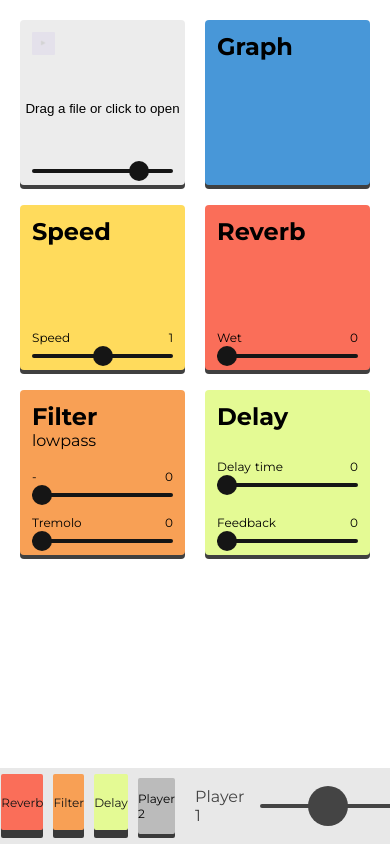
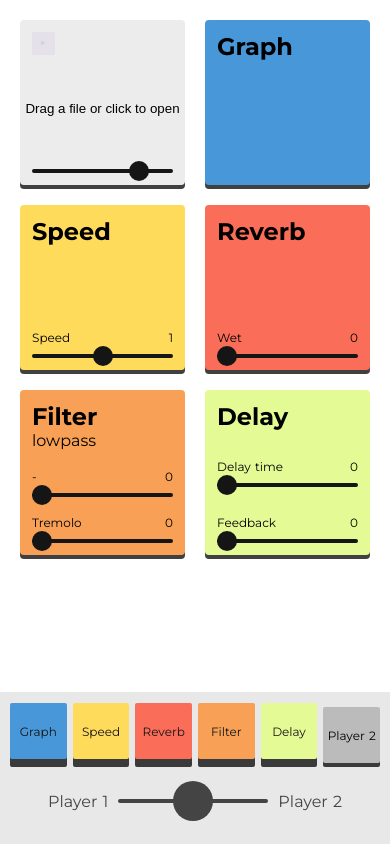
Before and after one commit to nckn/effe, a Nuxt app: page / in a window 390 px wide. Built offline with nearby package versions, Linux system fonts and the light colour scheme; no server answers.

Commit message:
Responsive dist for effects

```diff
--- a/assets/scss/main.scss
+++ b/assets/scss/main.scss
@@ -248,6 +248,10 @@ canvas#analyser {
     align-items: center;
     justify-content: center;
     padding: 10px;
+    .block {
+      display: flex;
+      align-items: center;
+      justify-content: center;
       .effects {
         width: 58px;
         height: 56px;
@@ -296,6 +300,20 @@ canvas#analyser {
         // @include makeFatBoxShadow(-4px, 4px);
         &:hover {
 
+        }
+      }
+    }
+    @media screen and (max-width: $breakp-md) {
+      height: $footer-height * 2;
+      flex-direction: column;
+      .block {
+        width: 100%;
+        height: 50%;
+        .effects {
+          &:not(:first-child) {
+            margin-left: 6px;
+          }
+        }
       }
     }
   }
--- a/components/Footer.vue
+++ b/components/Footer.vue
@@ -1,10 +1,11 @@
 <template lang="pug">
   .footer
-    .effects(v-for="(node, index) in nodes" @click="toggleNodeParent(index)" v-bind:id="index" v-bind:class="{ ison: node.isOn }" v-bind:name="node.class_name")
-      h4 {{ node.name }}
-    .effects.player-two(@click="togglePlayerTwoParent")
-      h4 Player 2
-    .crossfader-box
+    .block
+      .effects(v-for="(node, index) in nodes" @click="toggleNodeParent(index)" v-bind:id="index" v-bind:class="{ ison: node.isOn }" v-bind:name="node.class_name")
+        h4 {{ node.name }}
+      .effects.player-two(@click="togglePlayerTwoParent")
+        h4 Player 2
+    .block.crossfader-box
       h4 Player 1
       input.crossfader(type='range' min='0.1' max='1.9' step='0.01' value='1' @input="crossFadeVolumeParent")
       h4 Player 2
--- a/components/MainView.vue
+++ b/components/MainView.vue
@@ -272,8 +272,8 @@ export default {
     routeAudioNodes () {
       var self = this
       for (var i = 0; i < self.sources.length; i++) {
-        // self.sources[i] = self.aC.createBufferSource()
-        // self.sources[i].connect(self.sourceGain[i])
+        self.sources[i] = self.aC.createBufferSource()
+        self.sources[i].connect(self.sourceGain[i])
         self.sourceGain[i].connect(self.convolver)
         self.sourceGain[i].connect(self.dry)
       }
```
Lines whose indentation alone changed are shown as unchanged.
